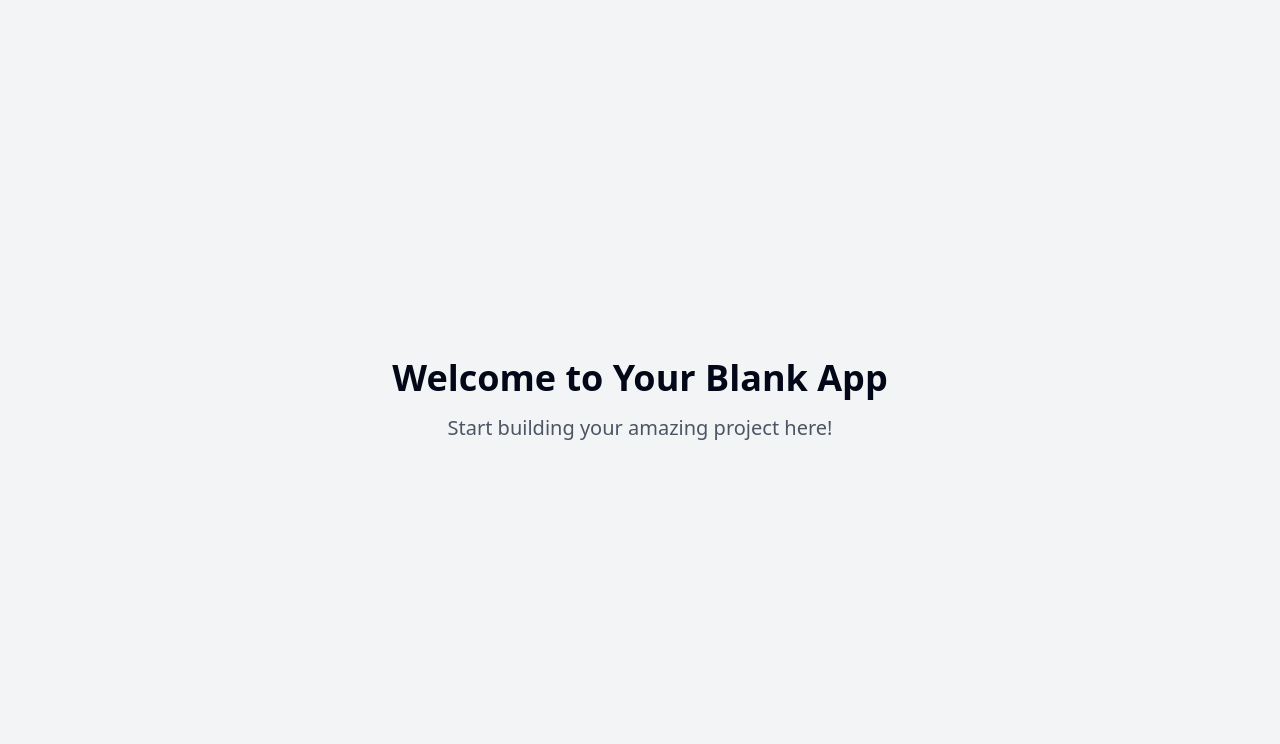
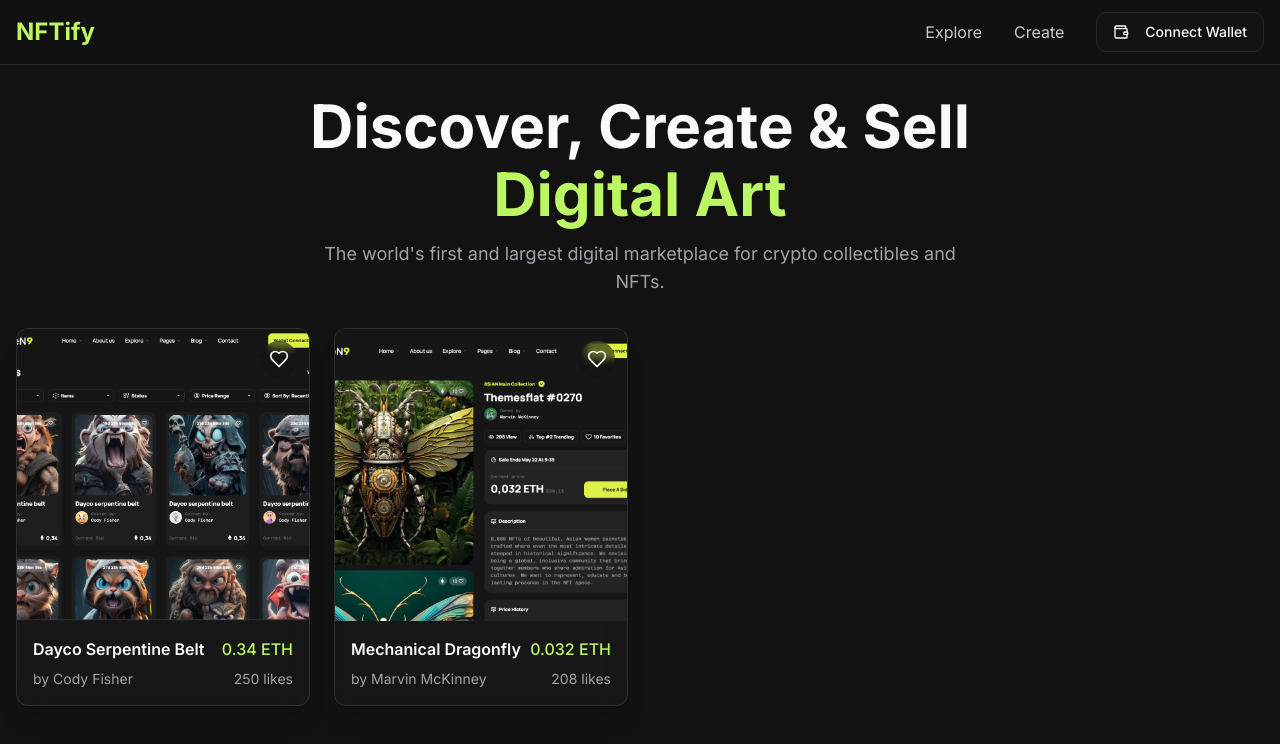
Before and after one commit to e-bobkov/niftify-creator-portal, a React (Vite) app: page / in a window 1280 px wide. Shown: the top 744 px of the page. Built offline with nearby package versions, Linux system fonts and the light colour scheme.

Commit message:
Design NFT Marketplace Frontend
This commit implements a frontend design for an NFT marketplace website where creators can create and sell digital art for fiat currency.

```diff
--- /dev/null
+++ b/src/components/NFTCard.tsx
@@ -0,0 +1,42 @@
+
+import { Link } from "react-router-dom";
+import { Heart } from "lucide-react";
+
+interface NFTCardProps {
+  id: string;
+  title: string;
+  image: string;
+  price: number;
+  creator: string;
+  likes: number;
+}
+
+export const NFTCard = ({ id, title, image, price, creator, likes }: NFTCardProps) => {
+  return (
+    <Link to={`/nft/${id}`} className="group">
+      <div className="glass-card rounded-lg overflow-hidden transition-transform duration-300 group-hover:scale-[1.02]">
+        <div className="relative aspect-square">
+          <img
+            src={image}
+            alt={title}
+            className="w-full h-full object-cover"
+            loading="lazy"
+          />
+          <button className="absolute top-3 right-3 p-2 rounded-full bg-background/50 backdrop-blur-sm hover:bg-background/80 transition-colors">
+            <Heart size={20} />
+          </button>
+        </div>
+        <div className="p-4 space-y-2">
+          <div className="flex items-center justify-between">
+            <h3 className="font-semibold truncate">{title}</h3>
+            <span className="text-primary font-medium">{price} ETH</span>
+          </div>
+          <div className="flex items-center justify-between text-sm text-muted-foreground">
+            <span>by {creator}</span>
+            <span>{likes} likes</span>
+          </div>
+        </div>
+      </div>
+    </Link>
+  );
+};
--- /dev/null
+++ b/src/components/Navbar.tsx
@@ -0,0 +1,63 @@
+
+import { useState } from "react";
+import { Link } from "react-router-dom";
+import { Button } from "./ui/button";
+import { Menu, Wallet, X } from "lucide-react";
+
+export const Navbar = () => {
+  const [isOpen, setIsOpen] = useState(false);
+
+  return (
+    <nav className="fixed top-0 left-0 right-0 z-50 bg-background/80 backdrop-blur-lg border-b border-border">
+      <div className="container mx-auto px-4">
+        <div className="flex items-center justify-between h-16">
+          <Link to="/" className="flex items-center space-x-2">
+            <span className="text-2xl font-bold text-primary">NFTify</span>
+          </Link>
+
+          <div className="hidden md:flex items-center space-x-8">
+            <Link to="/explore" className="text-foreground/80 hover:text-primary transition-colors">
+              Explore
+            </Link>
+            <Link to="/create" className="text-foreground/80 hover:text-primary transition-colors">
+              Create
+            </Link>
+            <Button variant="outline" className="flex items-center space-x-2">
+              <Wallet size={18} />
+              <span>Connect Wallet</span>
+            </Button>
+          </div>
+
+          <button className="md:hidden" onClick={() => setIsOpen(!isOpen)}>
+            {isOpen ? <X size={24} /> : <Menu size={24} />}
+          </button>
+        </div>
+      </div>
+
+      {isOpen && (
+        <div className="md:hidden bg-background border-b border-border animate-fadeIn">
+          <div className="container mx-auto px-4 py-4 space-y-4">
+            <Link
+              to="/explore"
+              className="block text-foreground/80 hover:text-primary transition-colors"
+              onClick={() => setIsOpen(false)}
+            >
+              Explore
+            </Link>
+            <Link
+              to="/create"
+              className="block text-foreground/80 hover:text-primary transition-colors"
+              onClick={() => setIsOpen(false)}
+            >
+              Create
+            </Link>
+            <Button variant="outline" className="w-full flex items-center justify-center space-x-2">
+              <Wallet size={18} />
+              <span>Connect Wallet</span>
+            </Button>
+          </div>
+        </div>
+      )}
+    </nav>
+  );
+};
--- a/src/index.css
+++ b/src/index.css
@@ -1,92 +1,41 @@
+
+@import url('https://fonts.googleapis.com/css2?family=Inter:wght@400;500;600;700&display=swap');
+
 @tailwind base;
 @tailwind components;
 @tailwind utilities;
 
 @layer base {
   :root {
-    --background: 0 0% 100%;
-    --foreground: 222.2 84% 4.9%;
-
-    --card: 0 0% 100%;
-    --card-foreground: 222.2 84% 4.9%;
-
-    --popover: 0 0% 100%;
-    --popover-foreground: 222.2 84% 4.9%;
-
-    --primary: 222.2 47.4% 11.2%;
-    --primary-foreground: 210 40% 98%;
-
-    --secondary: 210 40% 96.1%;
-    --secondary-foreground: 222.2 47.4% 11.2%;
-
-    --muted: 210 40% 96.1%;
-    --muted-foreground: 215.4 16.3% 46.9%;
-
-    --accent: 210 40% 96.1%;
-    --accent-foreground: 222.2 47.4% 11.2%;
-
-    --destructive: 0 84.2% 60.2%;
-    --destructive-foreground: 210 40% 98%;
-
-    --border: 214.3 31.8% 91.4%;
-    --input: 214.3 31.8% 91.4%;
-    --ring: 222.2 84% 4.9%;
-
-    --radius: 0.5rem;
-
-    --sidebar-background: 0 0% 98%;
-
-    --sidebar-foreground: 240 5.3% 26.1%;
-
-    --sidebar-primary: 240 5.9% 10%;
-
-    --sidebar-primary-foreground: 0 0% 98%;
-
-    --sidebar-accent: 240 4.8% 95.9%;
-
-    --sidebar-accent-foreground: 240 5.9% 10%;
-
-    --sidebar-border: 220 13% 91%;
-
-    --sidebar-ring: 217.2 91.2% 59.8%;
-  }
-
-  .dark {
-    --background: 222.2 84% 4.9%;
+    --background: 0 0% 7%;
     --foreground: 210 40% 98%;
 
-    --card: 222.2 84% 4.9%;
+    --card: 0 0% 9%;
     --card-foreground: 210 40% 98%;
 
-    --popover: 222.2 84% 4.9%;
+    --popover: 0 0% 9%;
     --popover-foreground: 210 40% 98%;
 
-    --primary: 210 40% 98%;
-    --primary-foreground: 222.2 47.4% 11.2%;
+    --primary: 84 89% 68%;
+    --primary-foreground: 240 5.9% 10%;
 
-    --secondary: 217.2 32.6% 17.5%;
-    --secondary-foreground: 210 40% 98%;
+    --secondary: 240 3.7% 15.9%;
+    --secondary-foreground: 0 0% 98%;
 
-    --muted: 217.2 32.6% 17.5%;
-    --muted-foreground: 215 20.2% 65.1%;
+    --muted: 240 3.7% 15.9%;
+    --muted-foreground: 240 5% 64.9%;
 
-    --accent: 217.2 32.6% 17.5%;
-    --accent-foreground: 210 40% 98%;
+    --accent: 240 3.7% 15.9%;
+    --accent-foreground: 0 0% 98%;
 
     --destructive: 0 62.8% 30.6%;
-    --destructive-foreground: 210 40% 98%;
+    --destructive-foreground: 0 0% 98%;
 
-    --border: 217.2 32.6% 17.5%;
-    --input: 217.2 32.6% 17.5%;
-    --ring: 212.7 26.8% 83.9%;
-    --sidebar-background: 240 5.9% 10%;
-    --sidebar-foreground: 240 4.8% 95.9%;
-    --sidebar-primary: 224.3 76.3% 48%;
-    --sidebar-primary-foreground: 0 0% 100%;
-    --sidebar-accent: 240 3.7% 15.9%;
-    --sidebar-accent-foreground: 240 4.8% 95.9%;
-    --sidebar-border: 240 3.7% 15.9%;
-    --sidebar-ring: 217.2 91.2% 59.8%;
+    --border: 240 3.7% 15.9%;
+    --input: 240 3.7% 15.9%;
+    --ring: 84 89% 68%;
+
+    --radius: 0.75rem;
   }
 }
 
@@ -94,8 +43,15 @@
   * {
     @apply border-border;
   }
-
   body {
-    @apply bg-background text-foreground;
+    @apply bg-background text-foreground font-inter antialiased;
   }
 }
+
+.glass-card {
+  @apply bg-secondary/30 backdrop-blur-md border border-white/10 shadow-xl;
+}
+
+.page-transition {
+  @apply transition-all duration-300 ease-in-out;
+}
--- a/src/pages/Index.tsx
+++ b/src/pages/Index.tsx
@@ -1,12 +1,49 @@
-// Update this page (the content is just a fallback if you fail to update the page)
+
+import { Navbar } from "@/components/Navbar";
+import { NFTCard } from "@/components/NFTCard";
+
+const FEATURED_NFTS = [
+  {
+    id: "1",
+    title: "Dayco Serpentine Belt",
+    image: "/lovable-uploads/d0ea3918-6337-416b-8aed-955c993176e2.png",
+    price: 0.34,
+    creator: "Cody Fisher",
+    likes: 250,
+  },
+  {
+    id: "2",
+    title: "Mechanical Dragonfly",
+    image: "/lovable-uploads/98ac1d8d-98bf-47ee-803a-e10ad785a7d1.png",
+    price: 0.032,
+    creator: "Marvin McKinney",
+    likes: 208,
+  },
+];
 
 const Index = () => {
   return (
-    <div className="min-h-screen flex items-center justify-center bg-gray-100">
-      <div className="text-center">
-        <h1 className="text-4xl font-bold mb-4">Welcome to Your Blank App</h1>
-        <p className="text-xl text-gray-600">Start building your amazing project here!</p>
-      </div>
+    <div className="min-h-screen bg-background">
+      <Navbar />
+      <main className="container mx-auto px-4 pt-24 pb-12">
+        <section className="space-y-8 animate-fadeIn">
+          <div className="text-center space-y-4">
+            <h1 className="text-4xl md:text-6xl font-bold">
+              Discover, Create & Sell
+              <span className="text-primary block mt-2">Digital Art</span>
+            </h1>
+            <p className="text-muted-foreground text-lg max-w-2xl mx-auto">
+              The world's first and largest digital marketplace for crypto collectibles and NFTs.
+            </p>
+          </div>
+
+          <div className="grid grid-cols-1 md:grid-cols-2 lg:grid-cols-3 xl:grid-cols-4 gap-6">
+            {FEATURED_NFTS.map((nft) => (
+              <NFTCard key={nft.id} {...nft} />
+            ))}
+          </div>
+        </section>
+      </main>
     </div>
   );
 };
--- a/tailwind.config.ts
+++ b/tailwind.config.ts
@@ -1,3 +1,4 @@
+
 import type { Config } from "tailwindcss";
 
 export default {
@@ -12,85 +13,65 @@ export default {
   theme: {
     container: {
       center: true,
-			padding: '2rem',
+      padding: "2rem",
       screens: {
-				'2xl': '1400px'
-			}
+        "2xl": "1400px",
+      },
     },
     extend: {
+      fontFamily: {
+        inter: ["Inter", "sans-serif"],
+      },
       colors: {
-				border: 'hsl(var(--border))',
-				input: 'hsl(var(--input))',
-				ring: 'hsl(var(--ring))',
-				background: 'hsl(var(--background))',
-				foreground: 'hsl(var(--foreground))',
+        border: "hsl(var(--border))",
+        input: "hsl(var(--input))",
+        ring: "hsl(var(--ring))",
+        background: "hsl(var(--background))",
+        foreground: "hsl(var(--foreground))",
         primary: {
-					DEFAULT: 'hsl(var(--primary))',
-					foreground: 'hsl(var(--primary-foreground))'
+          DEFAULT: "hsl(var(--primary))",
+          foreground: "hsl(var(--primary-foreground))",
         },
         secondary: {
-					DEFAULT: 'hsl(var(--secondary))',
-					foreground: 'hsl(var(--secondary-foreground))'
+          DEFAULT: "hsl(var(--secondary))",
+          foreground: "hsl(var(--secondary-foreground))",
         },
         destructive: {
-					DEFAULT: 'hsl(var(--destructive))',
-					foreground: 'hsl(var(--destructive-foreground))'
+          DEFAULT: "hsl(var(--destructive))",
+          foreground: "hsl(var(--destructive-foreground))",
         },
         muted: {
-					DEFAULT: 'hsl(var(--muted))',
-					foreground: 'hsl(var(--muted-foreground))'
+          DEFAULT: "hsl(var(--muted))",
+          foreground: "hsl(var(--muted-foreground))",
         },
         accent: {
-					DEFAULT: 'hsl(var(--accent))',
-					foreground: 'hsl(var(--accent-foreground))'
+          DEFAULT: "hsl(var(--accent))",
+          foreground: "hsl(var(--accent-foreground))",
         },
         popover: {
-					DEFAULT: 'hsl(var(--popover))',
-					foreground: 'hsl(var(--popover-foreground))'
+          DEFAULT: "hsl(var(--popover))",
+          foreground: "hsl(var(--popover-foreground))",
         },
         card: {
-					DEFAULT: 'hsl(var(--card))',
-					foreground: 'hsl(var(--card-foreground))'
+          DEFAULT: "hsl(var(--card))",
+          foreground: "hsl(var(--card-foreground))",
         },
-				sidebar: {
-					DEFAULT: 'hsl(var(--sidebar-background))',
-					foreground: 'hsl(var(--sidebar-foreground))',
-					primary: 'hsl(var(--sidebar-primary))',
-					'primary-foreground': 'hsl(var(--sidebar-primary-foreground))',
-					accent: 'hsl(var(--sidebar-accent))',
-					'accent-foreground': 'hsl(var(--sidebar-accent-foreground))',
-					border: 'hsl(var(--sidebar-border))',
-					ring: 'hsl(var(--sidebar-ring))'
-				}
       },
       borderRadius: {
-				lg: 'var(--radius)',
-				md: 'calc(var(--radius) - 2px)',
-				sm: 'calc(var(--radius) - 4px)'
+        lg: "var(--radius)",
+        md: "calc(var(--radius) - 2px)",
+        sm: "calc(var(--radius) - 4px)",
       },
       keyframes: {
-				'accordion-down': {
-					from: {
-						height: '0'
+        fadeIn: {
+          "0%": { opacity: "0", transform: "translateY(10px)" },
+          "100%": { opacity: "1", transform: "translateY(0)" },
         },
-					to: {
-						height: 'var(--radix-accordion-content-height)'
-					}
-				},
-				'accordion-up': {
-					from: {
-						height: 'var(--radix-accordion-content-height)'
-					},
-					to: {
-						height: '0'
-					}
-				}
       },
       animation: {
-				'accordion-down': 'accordion-down 0.2s ease-out',
-				'accordion-up': 'accordion-up 0.2s ease-out'
-			}
-		}
+        fadeIn: "fadeIn 0.3s ease-out",
+      },
+    },
   },
   plugins: [require("tailwindcss-animate")],
 } satisfies Config;
```
Also changed, not shown: public/lovable-uploads/98ac1d8d-98bf-47ee-803a-e10ad785a7d1.png (added), public/lovable-uploads/d0ea3918-6337-416b-8aed-955c993176e2.png (added). Lines whose indentation alone changed are shown as unchanged.
